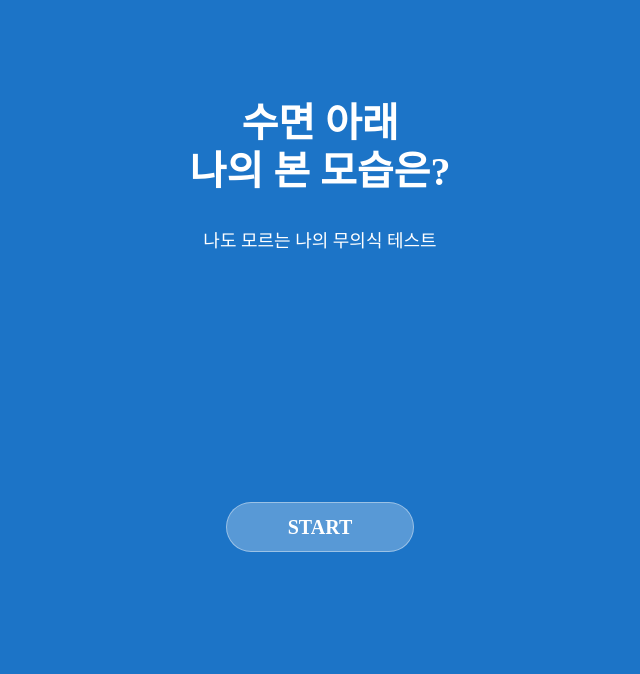
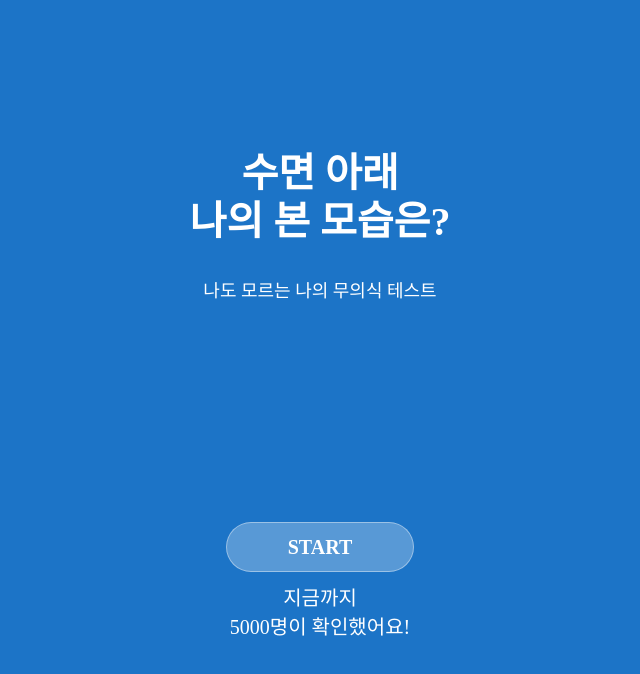
Before and after one commit to g0garden/MBTI_fish, a React (Create React App) app: page / in a window 1280 px wide. Shown: the top 674 px of the page, without its empty margins (320-960 px from the left). Built offline with nearby package versions, Linux system fonts and the light colour scheme; a web font is replaced by a local one.

Commit message:
main count number css

```diff
--- a/src/elements/Text.js
+++ b/src/elements/Text.js
@@ -2,12 +2,13 @@ import React from "react";
 import styled from "styled-components";
 
 const Text = (props) => {
-  const { children, size, lineHeight, bold } = props;
+  const { children, size, lineHeight, bold, margin } = props;
 
   const styles = {
     size: size,
     lineHeight: lineHeight ? lineHeight : false,
     bold: bold ? bold : false,
+    margin: margin ? margin : false,
   };
 
   return <TextBox {...styles}>{children}</TextBox>;
@@ -22,6 +23,7 @@ const TextBox = styled.div`
   font-size: ${(props) => props.size};
   font-weight: ${(props) => (props.bold ? "700" : "500")};
   ${(props) => (props.lineHeight ? `line-height:${props.lineHeight};` : "")}
+  margin:${(props) => props.margin};
 `;
 
 export default Text;
--- a/src/pages/Main.js
+++ b/src/pages/Main.js
@@ -1,18 +1,50 @@
-import React, { useEffect } from "react";
+import React, { useEffect, useState } from "react";
 
 import styled from "styled-components";
 import { useDispatch } from "react-redux";
 
 import { Text, Grid, Button } from "../elements/";
 
+import Quiz from "./Quiz";
+
 const Main = (props) => {
   const dispatch = useDispatch();
 
   useEffect(() => {}, []);
 
+  // number to increment to
+  // duration of count in seconds
+  const number = "5000";
+
+  // number displayed by component
+  const [count, setCount] = useState("0");
+
+  useEffect(() => {
+    let start = 0;
+    // first three numbers from props
+    const end = parseInt(number.substring(0, 3));
+    // if zero, return
+    if (start === end) return;
+
+    // find duration per increment
+    let totalMilSecDur = parseInt(2);
+    let incrementTime = (totalMilSecDur / end) * 1000;
+
+    // timer increments start counter
+    // then updates count
+    // ends if start reaches end
+    let timer = setInterval(() => {
+      start += 1;
+      setCount(String(start) + number.substring(3));
+      if (start === end) clearInterval(timer);
+    }, incrementTime);
+
+    // dependency array
+  }, [number, 2]);
+
   return (
     <Grid textAlign="center">
-      <Grid margin="100px auto 30px auto">
+      <Grid margin="150px auto 30px auto">
         <Text size="40px" bold lineHeight="120%">
           수면 아래
           <br />
@@ -21,7 +53,13 @@ const Main = (props) => {
       </Grid>
 
       <Text size="18px">나도 모르는 나의 무의식 테스트</Text>
-      <Button margin="250px auto auto">START</Button>
+      <Button margin="220px auto auto">START</Button>
+
+      <Text size="20px" margin="10px">
+        지금까지
+        <br />
+        {count}명이 확인했어요!
+      </Text>
     </Grid>
   );
 };
--- a/src/pages/Quiz.js
+++ b/src/pages/Quiz.js
@@ -1,4 +1,4 @@
-import React, { useEffect } from "react";
+import React, { useEffect, useState } from "react";
 
 import styled from "styled-components";
 import { useDispatch } from "react-redux";
@@ -8,7 +8,7 @@ const Quiz = (props) => {
 
   useEffect(() => {}, []);
 
-  return <>메인입니다</>;
+  return <></>;
 };
 
 export default Quiz;
```
Also changed, not shown: src/pages/Count.css (added, +14 -0 lines), src/shared/data.json (added, +29 -0 lines).
